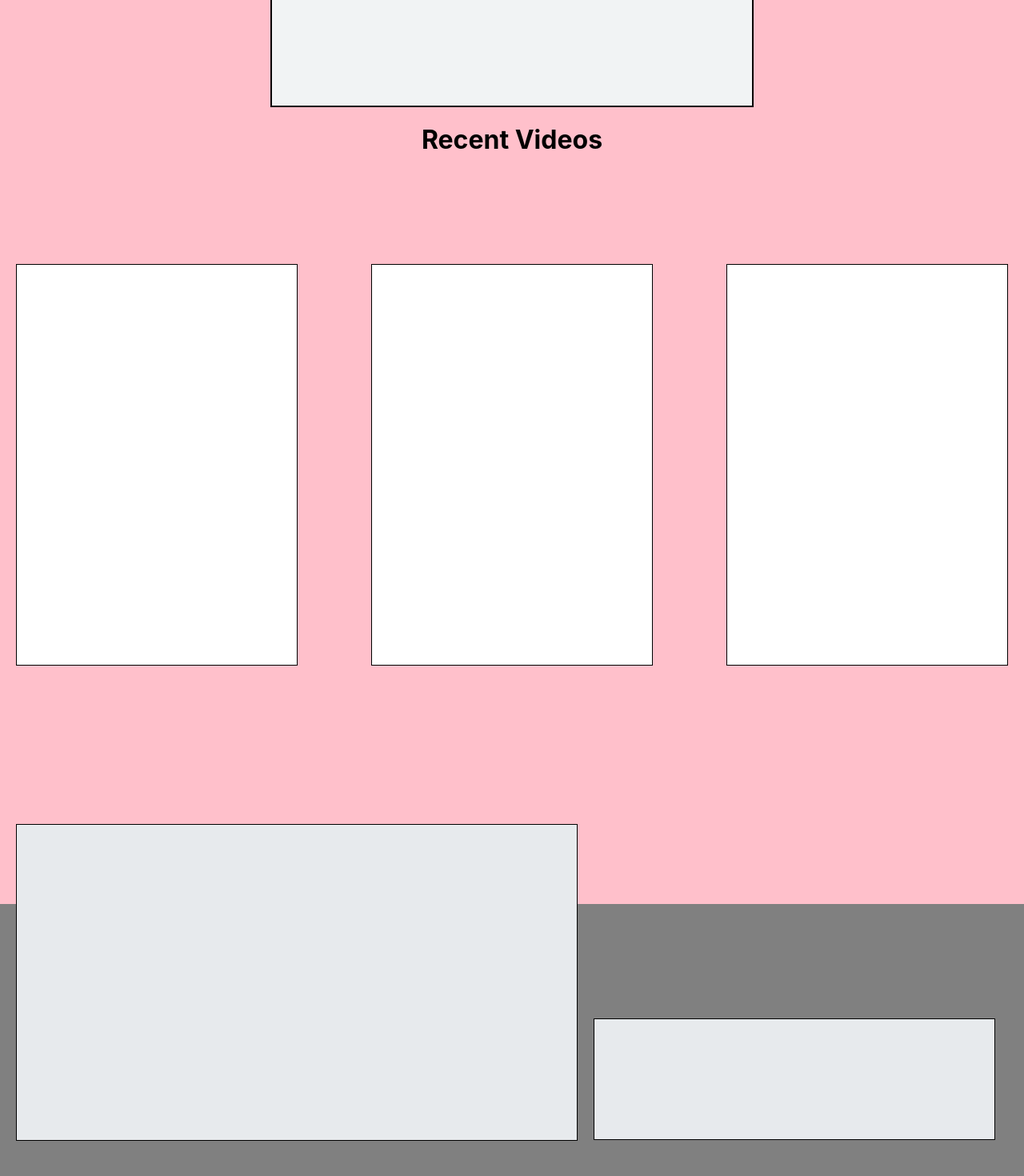
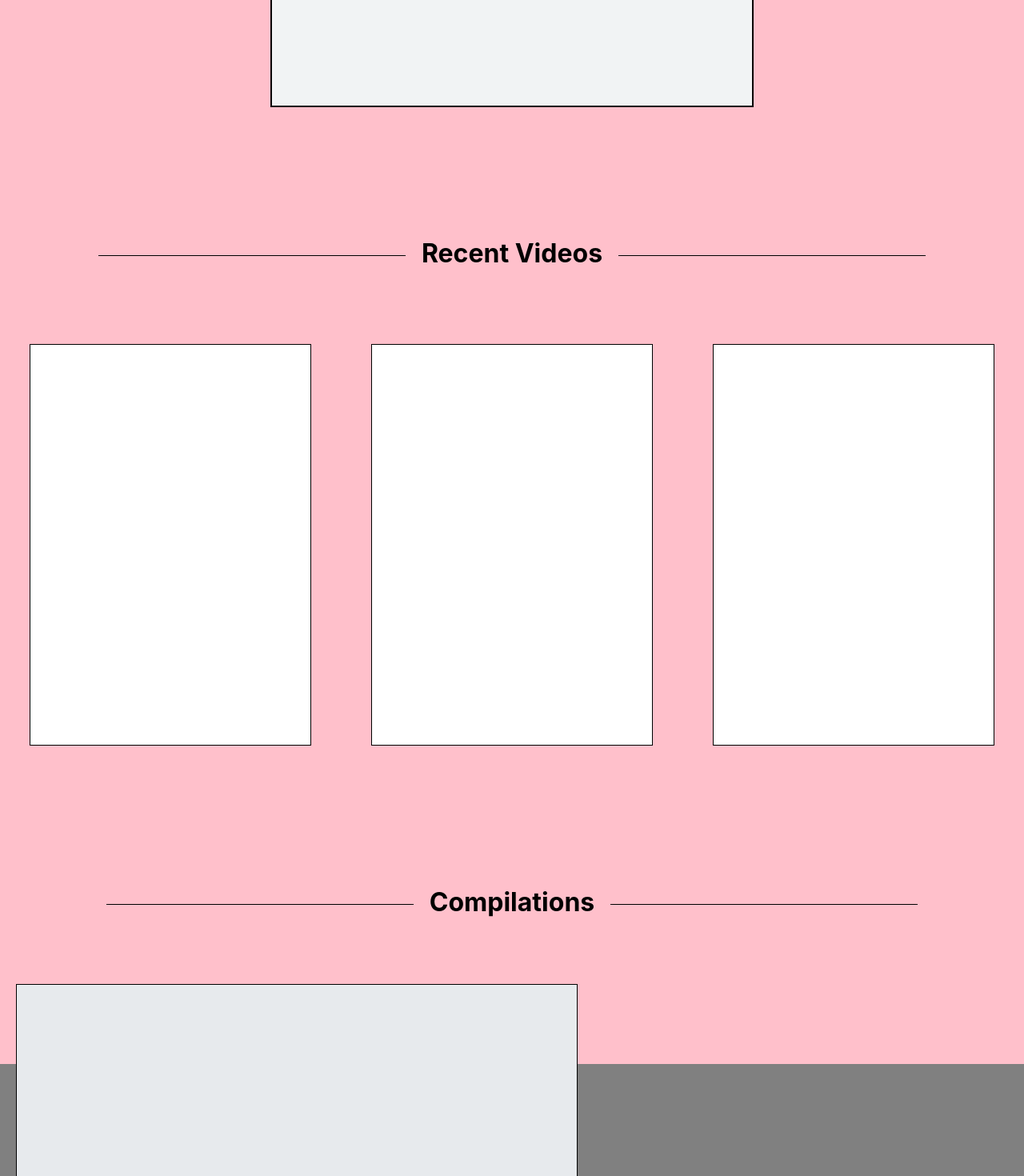
Before and after one commit to dmay08/timelapse-traveler, a React (Create React App) app: page / in a window 1280 px wide. Shown: the part 720-2190 px from the top of the page at 80% size. Built offline with nearby package versions, Linux system fonts and the light colour scheme.

Commit message:
titles complete

```diff
--- a/src/components/Main/Main.css
+++ b/src/components/Main/Main.css
@@ -1,9 +1,6 @@
 body {
     width: 100%;
-    /* height: auto; */
     margin: 0px;
-    /* white-space: normal;  */
-    /* padding: 0px; */
     overflow-x: hidden;
 }
 
@@ -22,38 +19,42 @@ body {
     border: 2px solid black;
 }
 
-/* #recent-video-text {
+#recent-video-text {
     margin-top: 78px;
-} */
+}
 
 .title-wrap {
     display: flex;
-    /* flex-direction: */
+    width: 100%;
+    justify-content: center;
+    background: pink;
 }
 
-.lines {
-    width: 300px;
+.title-line {
+    width: 30%;
+    margin: 100px 20px;
     height: 10px;
-    border: 1px solid black;
+    border-top: 1px solid black;
 }
 
 #wrap {
     width: 100%;
-    height: 500px;
+    height: 600px;
     display: flex;
     flex-direction: column;
     align-items: center;
     background: pink;
+    justify-content: space-between;
 }
 
 #outer-video-wrap {
     width: 100%;
-    height: 800px;
+    height: 600px;
     background: pink;
     display: flex;
     flex-direction: row;
     align-items: left;
-    justify-content: space-between;
+    justify-content: space-around;
 /*     border: 1px solid black; */
 }
 
@@ -76,6 +77,10 @@ body {
     align-items: center;
     justify-content: space-between;
     border: 1px solid black; */
+}
+
+#compilation-wrap {
+    height: 300px;
 }
 
 #big-videos-wrap {
--- a/src/components/Main/Main.jsx
+++ b/src/components/Main/Main.jsx
@@ -8,7 +8,7 @@ const Main = (props) => {
 
 <div id="wrap">
   <div id="my-info"></div>
-  <div id="title-wrap">
+  <div class="title-wrap">
     <div class="title-line" id="title-line-left"></div>
     <h1 id="recent-video-text">Recent Videos</h1>
     <div class="title-line" id="title-line-right"></div>
@@ -16,18 +16,30 @@ const Main = (props) => {
 
 </div>
 
+<div id="recent-video-wrap">
   <div id="outer-video-wrap">
+
     <div id ="a" class="video-wrap">
       <div class="video"></div>
       <div class="description"></div>
     </div>
+
     <div id ="b" class="video-wrap">
       <div class="video"></div>
       <div class="description"></div>
     </div>
+
     <div id ="c" class="video-wrap">
       <div class="video"></div>
       <div class="description"></div>
+
+    </div>
+
+  </div>
+  <div class="title-wrap" id="compilation-wrap">
+    <div class="title-line" id="title-line-left"></div>
+    <h1 id="recent-video-text">Compilations</h1>
+    <div class="title-line" id="title-line-right"></div>
   </div>
 </div>
 
```
Lines whose indentation alone changed are shown as unchanged.
